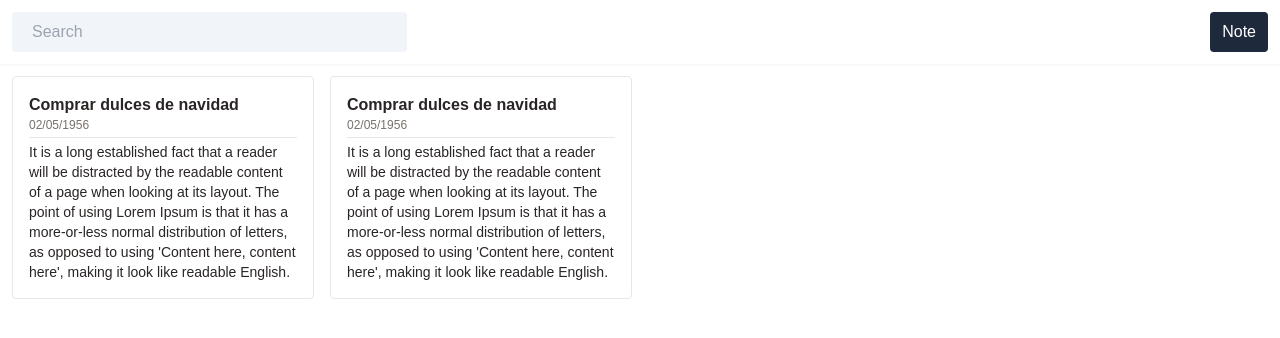
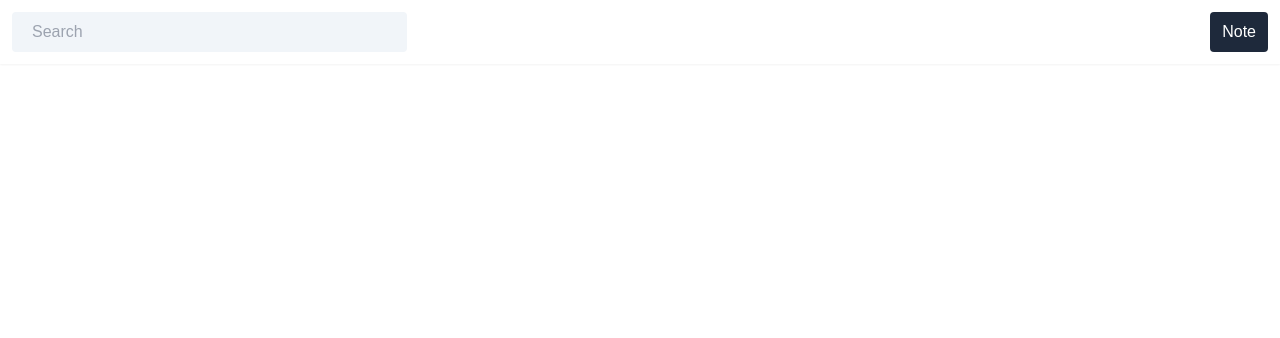
Before and after one commit to sneuder/note-app, a Next.js app: page / in a window 1280 px wide. Shown: the top 338 px of the page. Built offline with nearby package versions, Linux system fonts and the light colour scheme.

Commit message:
Add notes and modify them

```diff
--- a/components/addNote/addNote.js
+++ b/components/addNote/addNote.js
@@ -1,40 +1,77 @@
+import { useRouter } from "next/router";
 import { useEffect, useState, useId } from "react";
 
 const AddNote = () => {
-  const id = useId();
+  const firstId = useId();
+  const router = useRouter();
+  const [shownNote, setShownNote] = useState({});
 
   useEffect(() => {
     return () => {
-      const note = JSON.parse(localStorage.getItem('note-app-nextjs')) || {title: '', description: ''};
-      const {title, description} = note;
+      const note = JSON.parse(localStorage.getItem("note-app-nextjs")) || {
+        title: "",
+        description: "",
+      };
+      const { title, description, id } = note;
 
-      if(title !== '' || description !== ''){
-        const notes = JSON.parse(localStorage.getItem('notes-app-nextjs')) || [];
-        note.id = id;
+      if (title !== "" || description !== "") {
+        const notes = JSON.parse(localStorage.getItem("notes-app-nextjs")) || [];
+        if(id) notes = notes.filter(note => note.id !== id);
+        note.id = id || firstId;
         notes.unshift(note);
 
-        localStorage.setItem('notes-app-nextjs', JSON.stringify(notes));
-        localStorage.removeItem('note-app-nextjs');
+        localStorage.setItem("notes-app-nextjs", JSON.stringify(notes));
+        localStorage.removeItem("note-app-nextjs");
       }
-    }
+    };
   });
+
+  useEffect(() => {
+    const auxiliar = JSON.parse(localStorage.getItem("notes-app-nextjs"));
+    const note = auxiliar.find((note) => note.id === router.query.note);
+    setShownNote(note || { title: "", description: "" });
+  }, []);
 
   const saveData = () => {
     const title = document.querySelector("#title").value;
     const description = document.querySelector("#description").value;
 
-    const note = JSON.parse(localStorage.getItem('note-app-nextjs')) || {title: '', description: ''};
+    let note = {};
 
-      note.title = title;
-      note.description = description;
-      localStorage.setItem('note-app-nextjs', JSON.stringify(note));
+    if (router.query.note) {
+      note = JSON.parse(localStorage.getItem("notes-app-nextjs")).find(
+        (note) => note.id === router.query.note
+      );
+    } else {
+      note = JSON.parse(localStorage.getItem("note-app-nextjs")) || {
+        title: "",
+        description: "",
+      };
+    }
 
-  }
+    note.title = title;
+    note.description = description;
+    localStorage.setItem("note-app-nextjs", JSON.stringify(note));
+  };
+
+  if (!shownNote.title || !shownNote.description) return <></>;
 
   return (
-    <div  className="w-10/12 sm:w-8/12 md:w-6/12 h-5/6 bg-[#ffffff] rounded p-5 flex flex-col">
-      <input type="text" className="font-semibold border-b" placeholder="Title" id="title" onChange={saveData}/>
-      <textarea className="h-full mt-3 text-sm" id="description" onChange={saveData}></textarea>
+    <div className="w-10/12 sm:w-8/12 md:w-6/12 h-3/6 bg-[#ffffff] rounded p-5 flex flex-col">
+      <input
+        type="text"
+        className="font-semibold border-b"
+        placeholder="Title"
+        id="title"
+        defaultValue={shownNote.title}
+        onChange={saveData}
+      />
+      <textarea
+        className="h-full mt-3 text-sm"
+        id="description"
+        defaultValue={shownNote.description}
+        onChange={saveData}
+      ></textarea>
     </div>
   );
 };
--- a/components/modal/modal.js
+++ b/components/modal/modal.js
@@ -1,6 +1,5 @@
 import { useRouter } from "next/router";
 import AddNote from "../addNote/addNote";
-import Note from "../note/note";
 
 const Modal = () => {
   const router = useRouter();
@@ -11,7 +10,7 @@ const Modal = () => {
 
     >
       {router.query.mode && <AddNote />}
-      {router.query.note && <Note />}
+      {router.query.note && <AddNote />}
     </div>
   );
 };
--- a/components/note/note.js
+++ /dev/null
@@ -1,9 +0,0 @@
-const Note = () => {
-  return (
-    <div className="">
-      <h1>Note</h1>
-    </div>
-  );
-}
-
-export default Note;
--- a/components/notes/notes.js
+++ b/components/notes/notes.js
@@ -1,31 +1,32 @@
+import { useEffect, useState } from "react";
+import { useRouter } from "next/router";
+
 const Notes = () => {
+  const router = useRouter();
+  const [notes, setNotes] = useState([]);
+
+  useEffect(() => {
+    setNotes(JSON.parse(localStorage.getItem("notes-app-nextjs")) || []);
+  }, []);
+
+  if (notes.length === 0) <></>;
+
   return (
-    <div className="grid gap-4 p-3 xl:grid-cols-4 lg:grid-cols-3 md:grid-cols-2 sm:grid-cols-1 text-stone-800 ">
-      <div className="p-4 border rounded">
-        <h3 className="font-bold">Comprar dulces de navidad</h3>
-        <p className="pb-1 mb-1 text-xs border-b text-stone-500 ">02/05/1956</p>
-
-        <p className="text-sm font-extralight">
-          It is a long established fact that a reader will be distracted by the
-          readable content of a page when looking at its layout. The point of
-          using Lorem Ipsum is that it has a more-or-less normal distribution of
-          letters, as opposed to using 'Content here, content here', making it
-          look like readable English.{" "}
-        </p>
-      </div>
-
-      <div className="p-4 border rounded">
-        <h3 className="font-bold">Comprar dulces de navidad</h3>
-        <p className="pb-1 mb-1 text-xs border-b text-stone-500 ">02/05/1956</p>
-
-        <p className="text-sm font-extralight">
-          It is a long established fact that a reader will be distracted by the
-          readable content of a page when looking at its layout. The point of
-          using Lorem Ipsum is that it has a more-or-less normal distribution of
-          letters, as opposed to using 'Content here, content here', making it
-          look like readable English.{" "}
-        </p>
-      </div>
+    <div className="grid gap-3 p-3 xl:grid-cols-4 lg:grid-cols-3 md:grid-cols-2 sm:grid-cols-1 text-stone-800 ">
+      {notes &&
+        notes.map((note) => (
+          <div
+            className="p-4 border rounded cursor-pointer"
+            key={note.id}
+            onClick={() => router.push(`/?note=${note.id}`)}
+          >
+            <h3 className="font-bold">{note.title}</h3>
+            <p className="pb-1 mb-1 text-xs border-b text-stone-500 ">
+              02/05/1956
+            </p>
+            <p className="text-sm font-extralight">{note.description}</p>
+          </div>
+        ))}
     </div>
   );
 };
```
